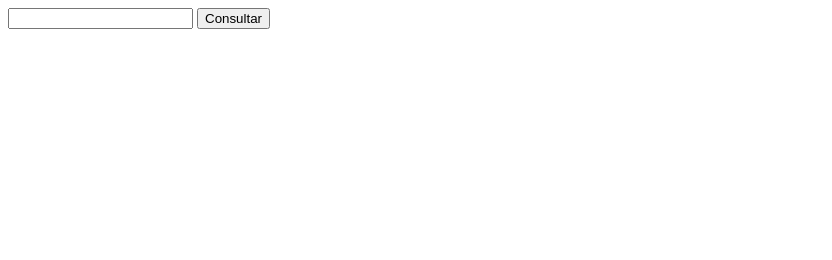
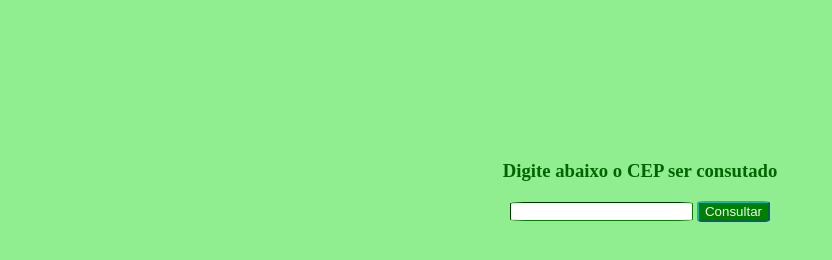
Before and after one commit to BruLekichLouro/Relembrando_jQuery_Ajax, a plain HTML site: page index.html in a window 1280 px wide. Shown: the whole page, without its empty margins (0-832 px from the left). Drawn offline with Linux system fonts and the light colour scheme.

Commit message:
Adicionando um pouco de estilo

```diff
--- a/index.html
+++ b/index.html
@@ -4,11 +4,13 @@
     <meta charset="UTF-8">
     <meta http-equiv="X-UA-Compatible" content="IE=edge">
     <meta name="viewport" content="width=device-width, initial-scale=1.0">
+    <link rel="stylesheet" href="style.css">
     <script  type="text/javascript" src="js/main.js"></script>
     <script type="text/javascript" src="js/jquery.min.js"></script>
     <title>Minha página</title>
 </head>
 <body>
+    <h3>Digite abaixo o CEP ser consutado</h3>
     <input id="cep">
     <button type="button" onclick="consultaCep()">Consultar</button>
     <p id="logradouro"></p>
--- /dev/null
+++ b/style.css
@@ -0,0 +1,24 @@
+body{
+    text-align: center;
+    background-color: lightgreen;
+    margin: 10rem;
+}
+input{
+    border-color: green;
+    border-radius: 8%;
+    border-width: 1px;
+}
+button{
+    background-color: green;
+    border-color: lightseagreen;
+    color: whitesmoke;
+    border-radius: 10%;
+
+}
+h3{
+    color: darkgreen;
+}
+p{
+    width: 70%;
+    text-align: left;
+}
```
